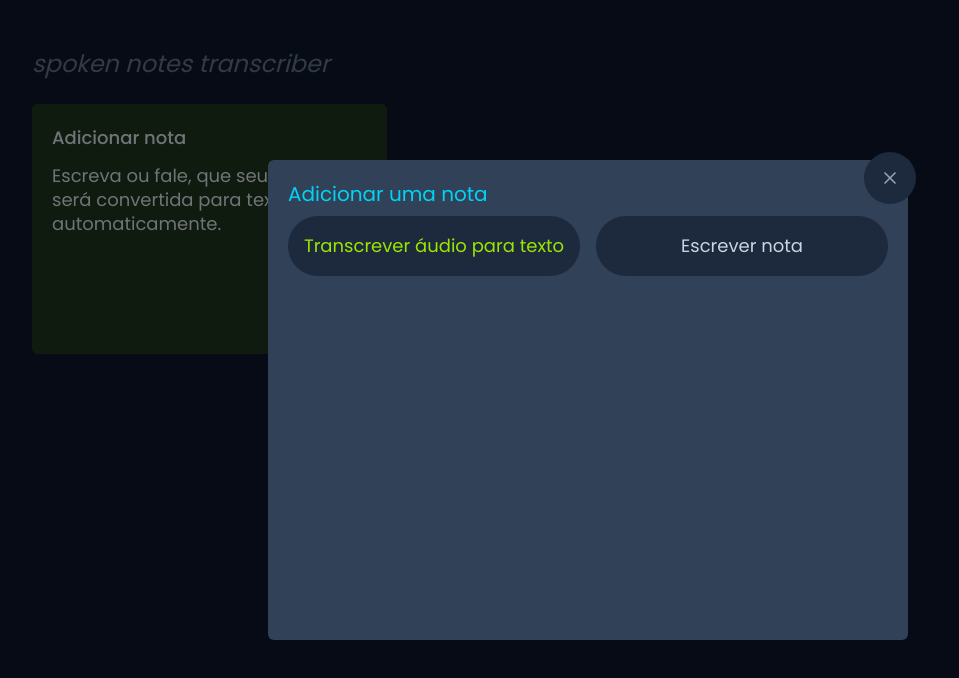
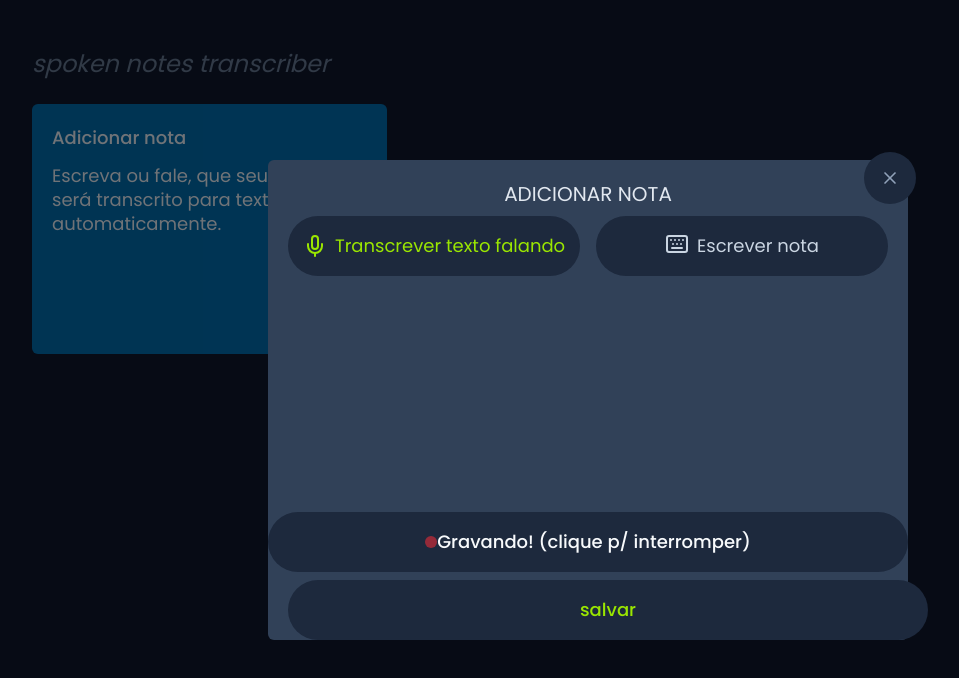
Before and after one commit to francisverissimo/spoken-notes-transcriber, a React (Vite) app: page / in a window 1280 px wide. Both pictures are taken after a click on the button 261 px from the left and 229 px from the top of the page. Shown: the top 678 px of the page, without its empty margins (52-1011 px from the left). Built offline with nearby package versions, Linux system fonts and the light colour scheme.

Commit message:
chore(components): create, reusable button and note creation method selector.
- stop using useState('content') to handle note content.

```diff
--- /dev/null
+++ b/src/components/button.tsx
@@ -0,0 +1,31 @@
+import { ComponentProps } from 'react'
+
+interface ButtonProps extends ComponentProps<'button'> {
+  color?: 'slate-300' | 'lime-400' | 'cyan-500' | 'red-500'
+}
+
+export function Button({ color, ...props }: ButtonProps) {
+  const { value, type, children, className } = props
+  const standartClasses = "group flex w-full items-center justify-center rounded-full bg-slate-800 py-4 text-center text-lg font-medium outline-none ring ring-transparent focus-within:data-[color=cyan-500]:ring-cyan-500 focus-within:data-[color=lime-400]:ring-lime-400 focus-within:data-[color=red-500]:ring-red-500 focus-within:data-[color=slate-300]:ring-slate-300"
+  const classnames = className ? standartClasses.concat(` ${className}`) : standartClasses
+
+  return (
+    <button
+      {...props}
+      type={!type ? 'button' : type}
+      data-color={color}
+      className={classnames}
+    >
+      {children ? (
+        children
+      ) : (
+        <span
+          data-color={color}
+          className="group-hover:underline data-[color=cyan-500]:text-cyan-500 data-[color=lime-400]:text-lime-400 data-[color=red-500]:text-red-500 data-[color=slate-300]:text-slate-300"
+        >
+          {value}
+        </span>
+      )}
+    </button>
+  )
+}
--- a/src/components/new-note-card.tsx
+++ b/src/components/new-note-card.tsx
@@ -1,8 +1,9 @@
-import { ChangeEvent, FormEvent, useState } from 'react'
+import { FormEvent, useRef, useState } from 'react'
 import * as Dialog from '@radix-ui/react-dialog'
 import { toast } from 'sonner'
-import { ChevronLeft, X } from 'lucide-react'
-import { TextareaEditor } from './textarea-editor'
+import { X } from 'lucide-react'
+import { NoteCreationMethodSelector } from './note-creation-method-selector'
+import { Button } from './button'
 
 interface NewNoteCardProps {
   handleCreateNote: (content: string) => void
@@ -13,22 +14,39 @@ let speechRecognition: SpeechRecognition | null = null
 export function NewNoteCard({ handleCreateNote }: NewNoteCardProps) {
   const [shouldShowOnboarding, setShouldShowOnboarding] = useState(true)
   const [isRecording, setIsRecording] = useState(false)
-  const [content, setContent] = useState('')
 
-  function handleShowOnboarding() {
+  const transcribedRef = useRef<HTMLTextAreaElement>(null)
+
+  function handleStartWriting() {
     setShouldShowOnboarding(false)
+    const textAreaEl = transcribedRef.current
+    if (textAreaEl) {
+      textAreaEl.focus()
+    }
   }
 
-  function handleContentChange(event: ChangeEvent<HTMLTextAreaElement>) {
-    setContent(event.target.value)
+  function handleCancelWritting() {
+    setShouldShowOnboarding(true)
+    setTextAreaValue('')
+  }
 
-    if (event.target.value == '') {
-      setShouldShowOnboarding(true)
-    }
+  function setTextAreaValue(value: string) {
+    const textAreaElement = transcribedRef.current
+    if (!textAreaElement) return
+    textAreaElement.value = value
+  }
+
+  function getTextAreaValue() {
+    const textAreaElement = transcribedRef.current
+    if (!textAreaElement) return ''
+    return textAreaElement.textContent
   }
 
   function handleSaveNote(event: FormEvent) {
     event.preventDefault()
+
+    const values = new FormData(event.target as HTMLFormElement)
+    const content = values.get('content') as string
 
     if (!content) {
       toast.warning('Por favor, escreva algo.')
@@ -36,10 +54,8 @@ export function NewNoteCard({ handleCreateNote }: NewNoteCardProps) {
     }
 
     handleCreateNote(content)
-
-    setContent('')
+    setTextAreaValue('')
     setShouldShowOnboarding(true)
-
     toast.success('Nota criada com sucesso!')
   }
 
@@ -70,7 +86,7 @@ export function NewNoteCard({ handleCreateNote }: NewNoteCardProps) {
         return text.concat(result[0].transcript)
       }, '')
 
-      setContent(transcription)
+      setTextAreaValue(transcription)
     }
 
     speechRecognition.onerror = (event) => {
@@ -81,25 +97,45 @@ export function NewNoteCard({ handleCreateNote }: NewNoteCardProps) {
   }
 
   function handleStopRecording() {
+    const textAreaEl = transcribedRef.current
     setIsRecording(false)
 
     if (speechRecognition) {
       speechRecognition.stop()
+      speechRecognition = null
+    }
+
+    if (textAreaEl) {
+      textAreaEl.focus()
     }
   }
 
   return (
     <Dialog.Root
-      onOpenChange={(openValue) => {
-        if (!openValue && !content && !shouldShowOnboarding) {
+      onOpenChange={(open) => {
+        const content = getTextAreaValue()
+
+        if (!open && !shouldShowOnboarding) {
           setShouldShowOnboarding(true)
         }
+
+        if (!open && speechRecognition) {
+          handleStopRecording()
+        }
+
+        if (open && content) {
+          // se modal for fechado inesperadamente, adicionar valor do textArea em
+          // LS 'unsaved_notes[new_note_unsaved]'
+        }
+
+        // se, ao abrir modal, existir valor em LS 'unsaved_notes[new_note_unsaved]'
+        // atribuir esse valor ao textArea
       }}
     >
-      <Dialog.Trigger className="relative flex flex-col gap-y-3 rounded-md bg-lime-700/30 p-5 text-left outline-none hover:ring-2 hover:ring-slate-600 focus-visible:ring-2 focus-visible:ring-lime-400">
+      <Dialog.Trigger className="relative flex flex-col gap-y-3 rounded-md bg-sky-700 p-5 text-left outline-none hover:ring hover:ring-sky-500 focus-visible:ring focus-visible:ring-lime-400">
         <span className="text-lg font-medium text-slate-200">Adicionar nota</span>
         <p className="text-lg leading-6 text-slate-200">
-          Escreva ou fale, que seu áudio será convertida para texto automaticamente.
+          Escreva ou fale, que seu áudio será transcrito para texto automaticamente.
         </p>
       </Dialog.Trigger>
 
@@ -110,65 +146,69 @@ export function NewNoteCard({ handleCreateNote }: NewNoteCardProps) {
             <X className="size-5" />
           </Dialog.Close>
 
-          <form onSubmit={handleSaveNote} className="flex flex-1 flex-col">
+          <form onSubmit={handleSaveNote} className="flex flex-1 flex-col gap-2">
             <div className="flex flex-1 flex-col gap-2 p-5">
               <div className="flex flex-col gap-2">
-                <span className="text-xl font-normal text-cyan-400">Adicionar uma nota</span>
-
-                {!isRecording && !shouldShowOnboarding && (
-                  <button
-                    onClick={() => setShouldShowOnboarding(true)}
-                    className="text-md flex items-center self-start text-slate-900"
-                  >
-                    <ChevronLeft className="size-10 rounded-full bg-slate-300 p-2.5 text-sm" />
-                    <span className="-translate-x-3 rounded-r-full bg-slate-300 px-3 py-1">
-                      Voltar a tela anterior
-                    </span>
-                  </button>
-                )}
+                <span className="text-center text-xl font-normal uppercase text-slate-200">
+                  Adicionar nota
+                </span>
               </div>
 
               {shouldShowOnboarding ? (
-                <div className="grid gap-4 md:grid-cols-2">
-                  <button
-                    type="button"
-                    onClick={handleStartRecording}
-                    className="rounded-full bg-slate-800 px-2 py-4 text-lg text-lime-400 hover:underline"
-                  >
-                    Transcrever áudio para texto
-                  </button>
-
-                  <button
-                    type="button"
-                    onClick={handleShowOnboarding}
-                    className="rounded-full bg-slate-800 px-2 py-4 text-lg text-slate-300 hover:underline"
-                  >
-                    Escrever nota
-                  </button>
+                <NoteCreationMethodSelector
+                  onStartRecording={handleStartRecording}
+                  onStartWriting={handleStartWriting}
+                />
+              ) : (
+                <div className="flex h-full w-full flex-col">
+                  <textarea
+                    autoFocus={!shouldShowOnboarding}
+                    className="scrollbar-hide flex-1 resize-none rounded-md bg-slate-600/50 p-2 text-lg leading-6 text-slate-200 outline-none transition focus:shadow-2xl data-[hidden=true]:hidden"
+                    ref={transcribedRef}
+                    name="content"
+                    data-hidden={shouldShowOnboarding}
+                    onFocus={(ev) => {
+                      const length = ev.currentTarget.value.length
+                      ev.currentTarget.setSelectionRange(length, length)
+                    }}
+                  />
                 </div>
-              ) : (
-                <TextareaEditor content={content} handleContentChange={handleContentChange} />
               )}
             </div>
 
-            <button
+            <Button
               type="button"
               data-recording={isRecording}
               onClick={handleStopRecording}
-              className="hidden w-full items-center justify-center gap-2 bg-slate-900 py-4 text-center text-lg font-medium text-slate-300 outline-none transition hover:text-slate-100 data-[recording=true]:flex"
+              // className="hidden w-full items-center justify-center gap-2 bg-slate-900 py-4 text-center text-lg font-medium text-slate-300 outline-none transition hover:text-slate-100 data-[recording=true]:flex"
             >
               <div className="size-3 animate-pulse rounded-full bg-red-500" />
               Gravando! (clique p/ interromper)
-            </button>
+            </Button>
 
-            <button
-              type="submit"
-              data-recording={isRecording}
-              data-should-show-onboarding={shouldShowOnboarding}
-              className="w-full bg-lime-400 py-4 text-center text-lg font-medium text-lime-950 outline-none transition hover:bg-lime-500 disabled:cursor-not-allowed data-[recording=true]:hidden data-[should-show-onboarding=true]:hidden"
-            >
-              Salvar nota
-            </button>
+            <div className="flex items-center justify-center">
+              {!isRecording && !shouldShowOnboarding && (
+                <Button
+                  value="cancelar"
+                  color="red-500"
+                  type="button"
+                  onClick={handleCancelWritting}
+                />
+              )}
+
+              {/* <button
+                type="submit"
+                data-recording={isRecording}
+                data-should-show-onboarding={shouldShowOnboarding}
+                className="mx-auto w-full rounded-full px-5 py-4 text-center text-lg font-medium uppercase text-lime-400 outline-none transition hover:underline disabled:cursor-not-allowed data-[recording=true]:hidden data-[should-show-onboarding=true]:hidden md:mb-5 md:w-fit"
+              >
+                Salvar
+              </button> */}
+
+              {/* first:md:-translate-x-5  */}
+
+              <Button type="submit" color="lime-400" value="salvar" className='md:translate-x-5' />
+            </div>
           </form>
         </Dialog.Content>
       </Dialog.Portal>
--- a/src/components/note-card.tsx
+++ b/src/components/note-card.tsx
@@ -4,6 +4,7 @@ import { formatDistanceToNow } from 'date-fns'
 import { ptBR } from 'date-fns/locale'
 import { X } from 'lucide-react'
 import { toast } from 'sonner'
+import { Button } from './button'
 
 type UnsavedNotes = Record<string, string>
 
@@ -91,7 +92,7 @@ export function NoteCard({ note, deleteNote, editNote }: NoteCardProps) {
         }
       }}
     >
-      <Dialog.Trigger className="relative flex flex-col gap-3 overflow-hidden rounded-md bg-slate-700 p-5 outline-none hover:ring-2 hover:ring-slate-600 focus-visible:ring-2 focus-visible:ring-lime-400">
+      <Dialog.Trigger className="relative flex flex-col gap-3 overflow-hidden rounded-md bg-slate-700 p-5 outline-none hover:ring hover:ring-slate-600 focus-visible:ring focus-visible:ring-lime-400">
         <span className="text-left text-lg font-medium text-slate-300">
           {formatDistanceToNow(note.date, { locale: ptBR, addSuffix: true })}
         </span>
@@ -117,6 +118,7 @@ export function NoteCard({ note, deleteNote, editNote }: NoteCardProps) {
             <span className="text-lg font-medium text-slate-300">
               {formatDistanceToNow(note.date, { locale: ptBR, addSuffix: true })}
             </span>
+
             {shouldShowOnboarding ? (
               <textarea
                 autoFocus
@@ -138,39 +140,39 @@ export function NoteCard({ note, deleteNote, editNote }: NoteCardProps) {
           <div className="grid grid-cols-2 gap-x-4 md:gap-x-0">
             {shouldShowOnboarding ? (
               <>
-                <button
+                <Button
                   type="button"
+                  value="Cancelar"
+                  color="slate-300"
+                  className="md:-translate-x-5"
                   onClick={handleCancel}
-                  className="group w-full rounded-full bg-slate-800 py-4 text-center text-lg font-medium text-slate-300 outline-none md:-translate-x-5"
-                >
-                  <span className="text-slate-300 group-hover:underline">Cancelar</span>
-                </button>
+                />
 
-                <button
+                <Button
                   type="button"
+                  value="Salvar"
+                  color="lime-400"
+                  className="md:translate-x-5"
                   onClick={handleSave}
-                  className="group w-full rounded-full bg-slate-800 py-4 text-center text-lg font-medium text-slate-300 outline-none md:translate-x-5"
-                >
-                  <span className="text-lime-400 group-hover:underline">Salvar</span>
-                </button>
+                />
               </>
             ) : (
               <>
-                <button
+                <Button
                   type="button"
+                  value="Editar nota"
+                  color="cyan-500"
+                  className="md:-translate-x-5"
                   onClick={() => setShouldShowOnboarding(true)}
-                  className="group w-full rounded-full bg-slate-800 py-4 text-center text-lg font-medium text-slate-300 outline-none md:-translate-x-5"
-                >
-                  <span className="text-cyan-500 group-hover:underline">Editar nota</span>
-                </button>
+                />
 
-                <button
+                <Button
                   type="button"
+                  value="Apagar nota"
+                  color="red-500"
+                  className="md:translate-x-5"
                   onClick={() => deleteNote(note.id)}
-                  className="group w-full rounded-full bg-slate-800 py-4 text-center text-lg font-medium text-slate-300 outline-none md:translate-x-5"
-                >
-                  <span className="text-red-500 group-hover:underline">Apagar nota</span>
-                </button>
+                />
               </>
             )}
           </div>
--- /dev/null
+++ b/src/components/note-creation-method-selector.tsx
@@ -0,0 +1,31 @@
+import { Keyboard, Mic } from 'lucide-react'
+
+interface NoteCreationMethodSelectorProps {
+  onStartRecording: () => void
+  onStartWriting: () => void
+}
+
+export function NoteCreationMethodSelector({
+  onStartRecording,
+  onStartWriting,
+}: NoteCreationMethodSelectorProps) {
+  return (
+    <div className="grid gap-4 md:grid-cols-2">
+      <button
+        type="button"
+        onClick={onStartRecording}
+        className="flex items-center justify-center gap-2 rounded-full bg-slate-800 px-2 py-4 text-lg text-lime-400 hover:underline"
+      >
+        <Mic /> Transcrever texto falando
+      </button>
+
+      <button
+        type="button"
+        onClick={onStartWriting}
+        className="item-center flex justify-center gap-2 rounded-full bg-slate-800 px-2 py-4 text-lg text-slate-300 hover:underline"
+      >
+        <Keyboard /> Escrever nota
+      </button>
+    </div>
+  )
+}
```
